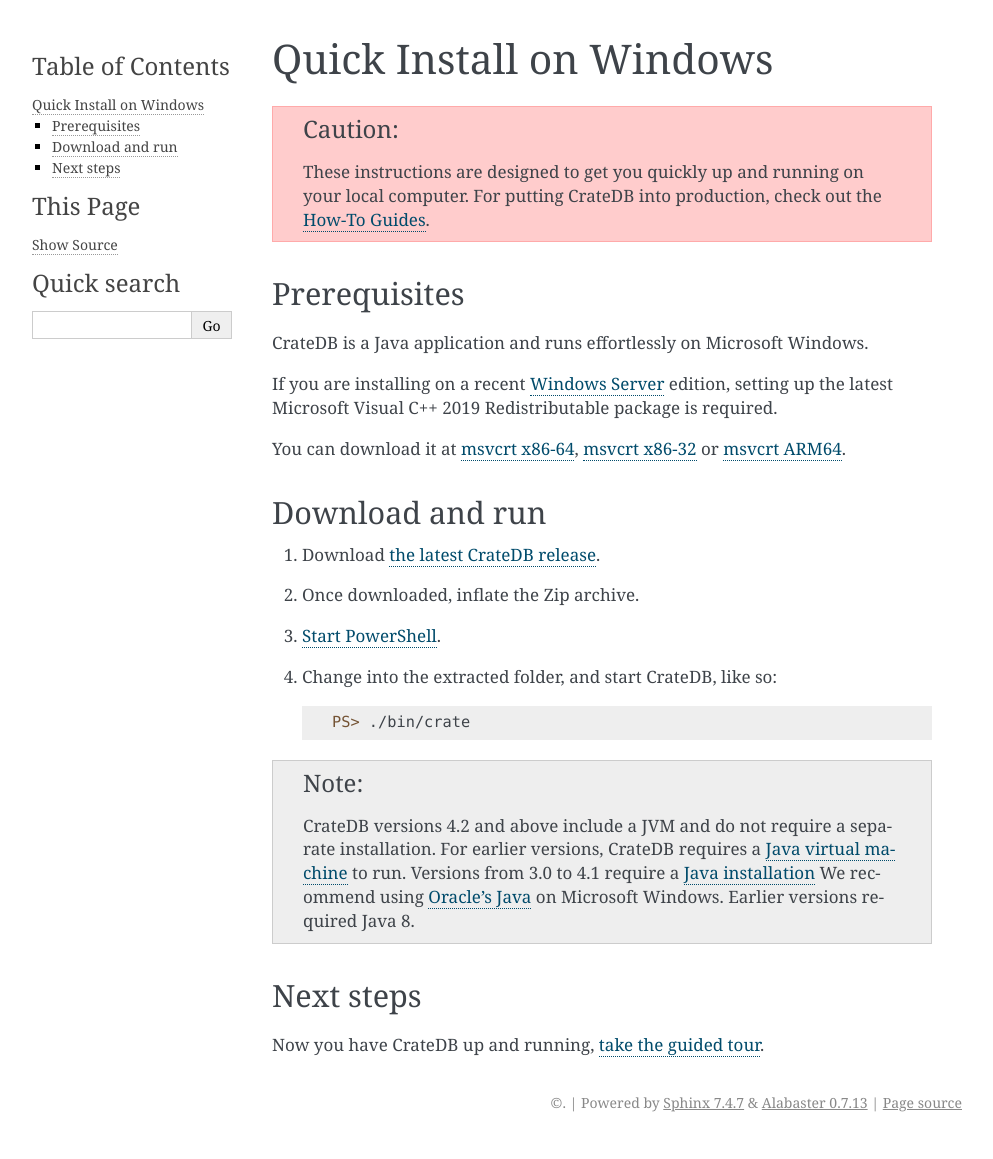
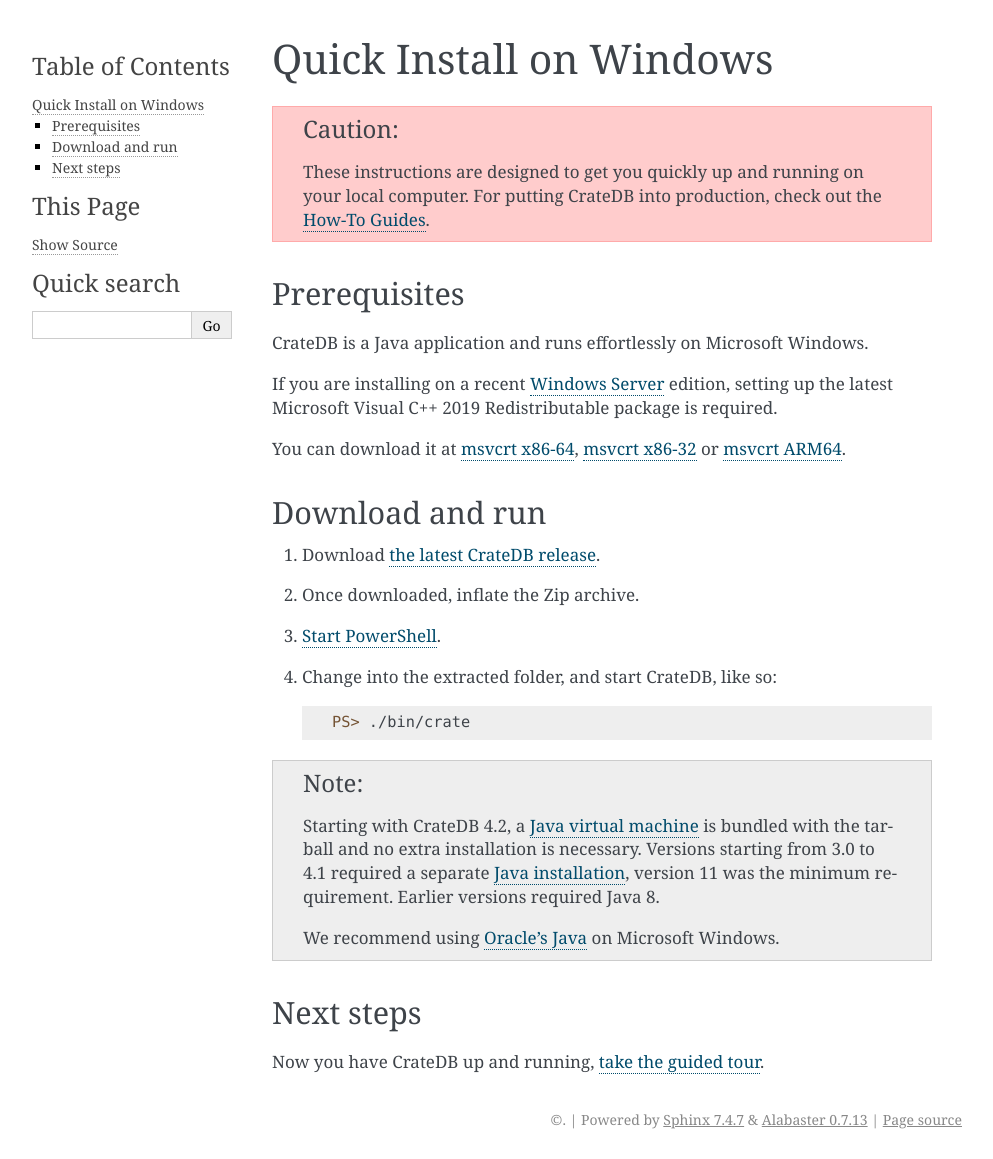
Before and after one commit to crate/crate-tutorials, a Sphinx documentation site: the page built from docs/install-run/windows.rst, in a window 1280 px wide. Shown: the whole page, without its empty margins (148-1141 px from the left). Built offline with Sphinx 7.4.7, drawn with Linux system fonts in a browser that asks for light colours.

Commit message:
Refresh sections about JVM bundling

```diff
--- a/docs/install-run/windows.rst
+++ b/docs/install-run/windows.rst
@@ -41,12 +41,12 @@
 
 .. NOTE::
 
-    CrateDB versions 4.2 and above include a JVM and do not require a separate
-    installation. For earlier versions, CrateDB requires a `Java virtual
-    machine`_ to run. Versions from 3.0 to 4.1 require a `Java installation`_
-    We recommend using `Oracle's Java`_ on Microsoft Windows. Earlier versions
-    required Java 8.
+    Starting with CrateDB 4.2, a `Java virtual machine`_ is bundled with the
+    tarball and no extra installation is necessary. Versions starting from 3.0
+    to 4.1 required a separate `Java installation`_, version 11 was the minimum
+    requirement. Earlier versions required Java 8.
 
+    We recommend using `Oracle's Java`_ on Microsoft Windows.
 
 
 .. _install-windows-next:
```
Also changed, not shown: docs/install-run/basic.rst (+5 -5 lines).
